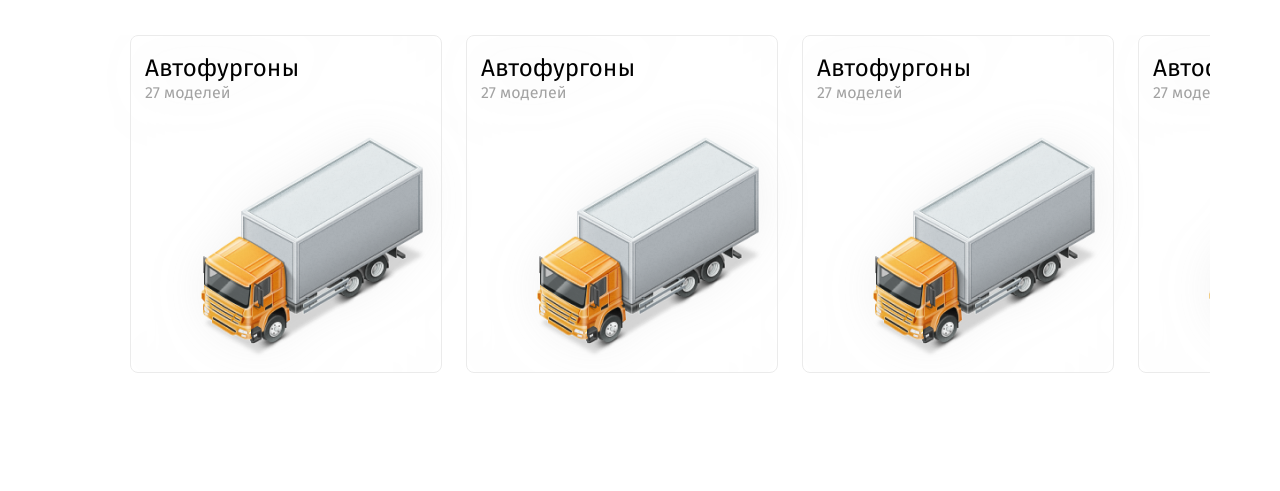
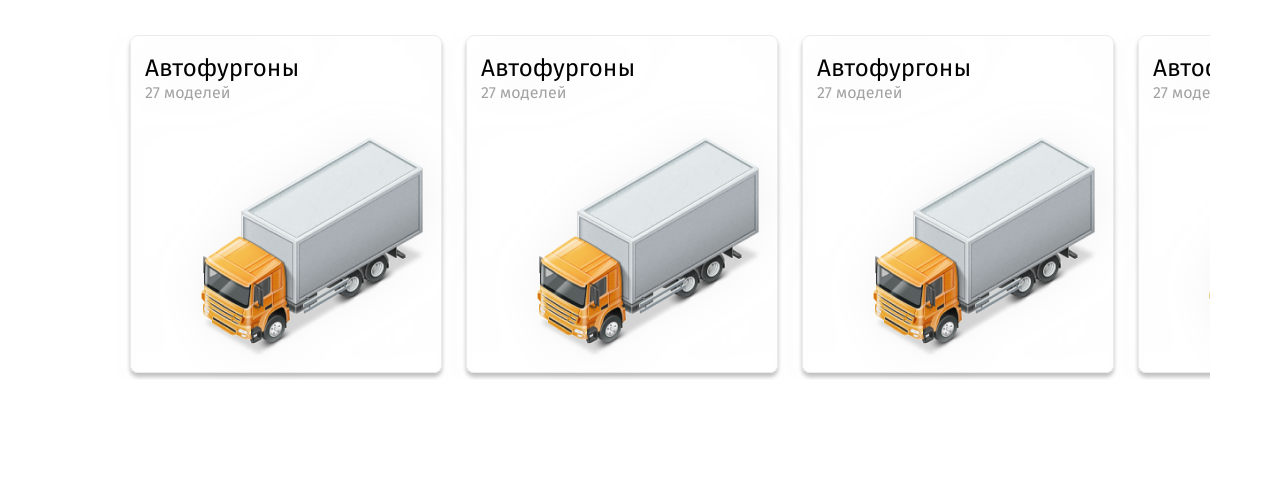
Before and after one commit to dmitriy-rodionov/rus-track, a website: page src/index.html in a window 1280 px wide. Shown: the part 731-1222 px from the top of the page. Drawn offline with nearby package versions, Linux system fonts and the light colour scheme; files that its build step writes are made by us from their sources.

Commit message:
добавил тень на блоки

```diff
--- a/src/styles/scss/categories/_categories.scss
+++ b/src/styles/scss/categories/_categories.scss
@@ -41,8 +41,6 @@
     &__slider{
         margin-top: 38px;
         overflow: hidden;
-        // display: flex;
-        // justify-content: space-between;
         padding: 0 60px 0 60px;
         &-item{
             display: flex;
@@ -52,6 +50,7 @@
             border: 1px solid #EBEBEB;
             border-radius: 8px;
             filter: drop-shadow(0px 0px 24px rgba(150, 150, 150, 0.12));
+            box-shadow: 0px 4px 4px rgba(0, 0, 0, 0.25);
         }
         &-title{
             font-size: 24px;
@@ -71,5 +70,6 @@
         display: flex;
         justify-content: space-between;
         width: 1320px;
+        padding-bottom: 7px;
     }
 }
```
